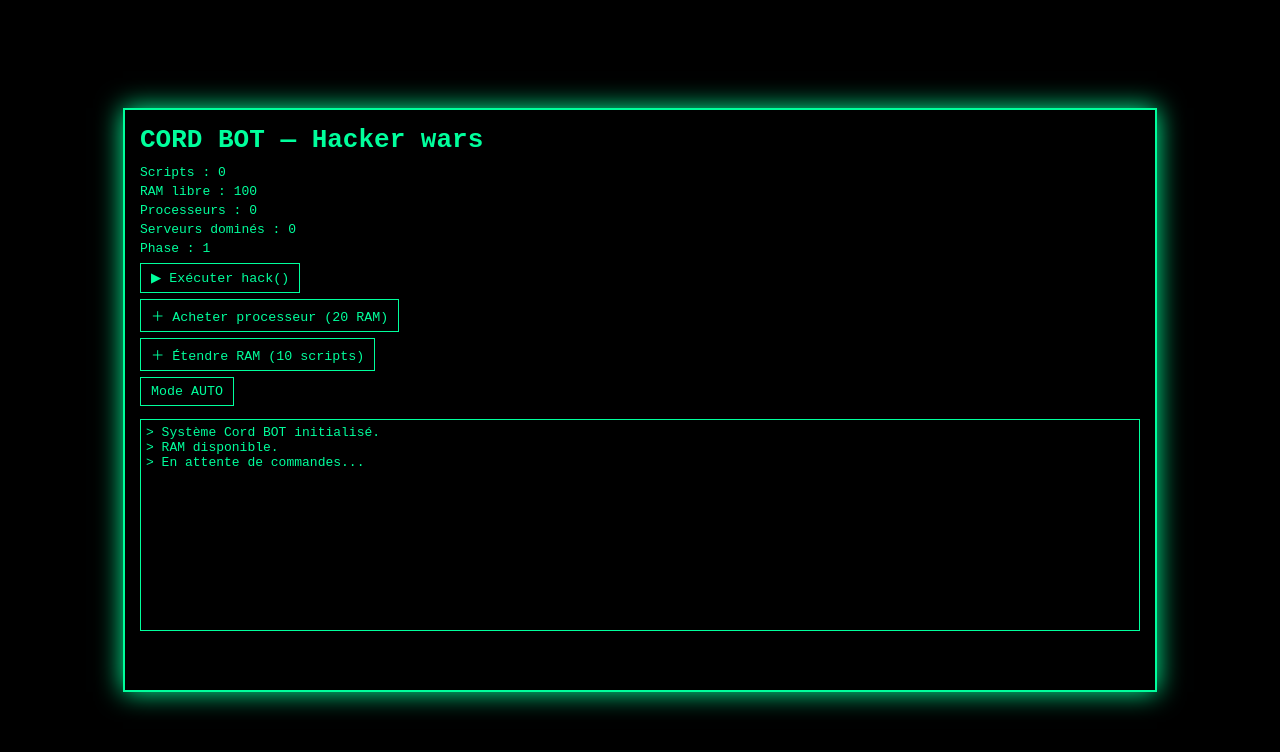
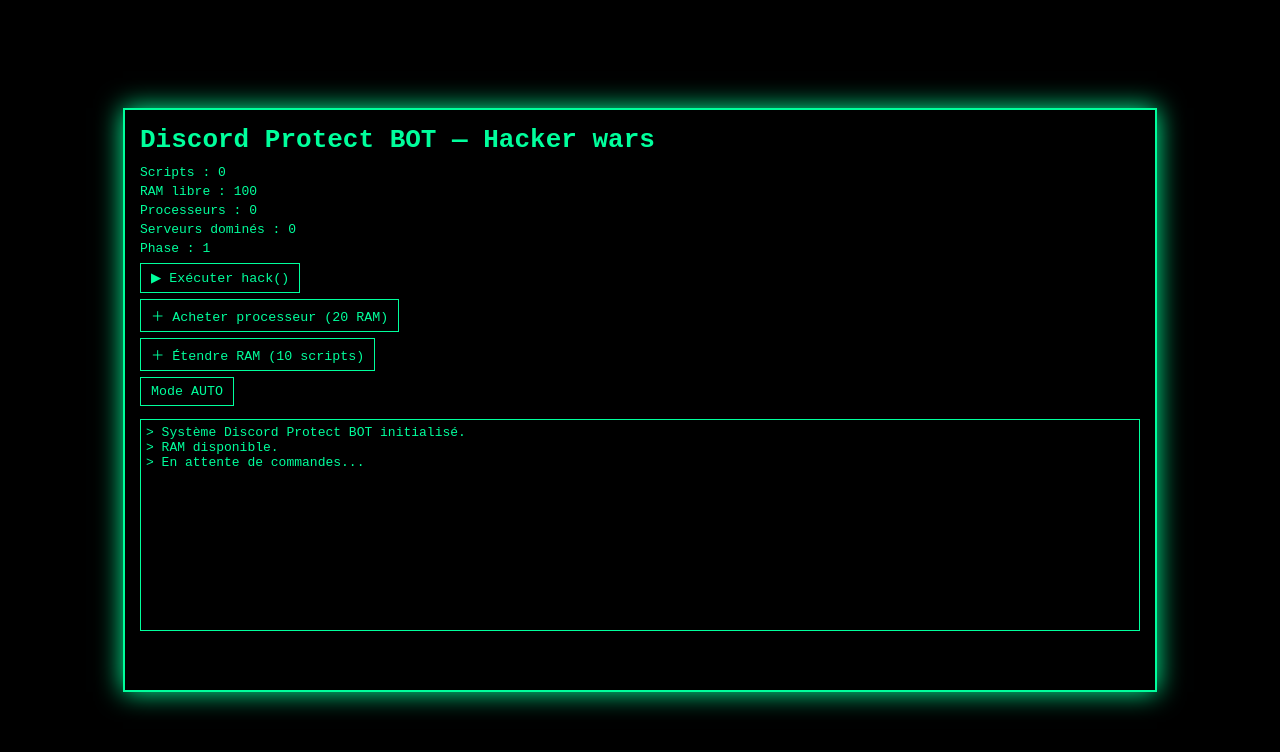
Before and after one commit to bot471912-dot/CordBotapp, a plain HTML site: page index.html in a window 1280 px wide. Drawn offline with Linux system fonts and the light colour scheme.

Commit message:
Update index.html

```diff
--- a/index.html
+++ b/index.html
@@ -2,7 +2,7 @@
 <html lang="fr">
 <head>
 <meta charset="UTF-8">
-<title>Cord BOT :: HackerWars</title>
+<title>Discord Protect BOT :: HackerWars</title>
 
 
 
@@ -70,7 +70,7 @@
 <body>
 
 <div id="terminal">
-    <h1> CORD BOT — Hacker wars </h1>
+    <h1> Discord Protect BOT — Hacker wars </h1>
 
     <div class="stat"> Scripts : <span id="scripts">0</span></div>
     <div class="stat"> RAM libre : <span id="ram">100</span></div>
@@ -204,7 +204,7 @@
 
 
 /* INIT */
-log("Système Cord BOT initialisé.");
+log("Système Discord Protect BOT initialisé.");
 log("RAM disponible.");
 log("En attente de commandes...");
 update();
```
